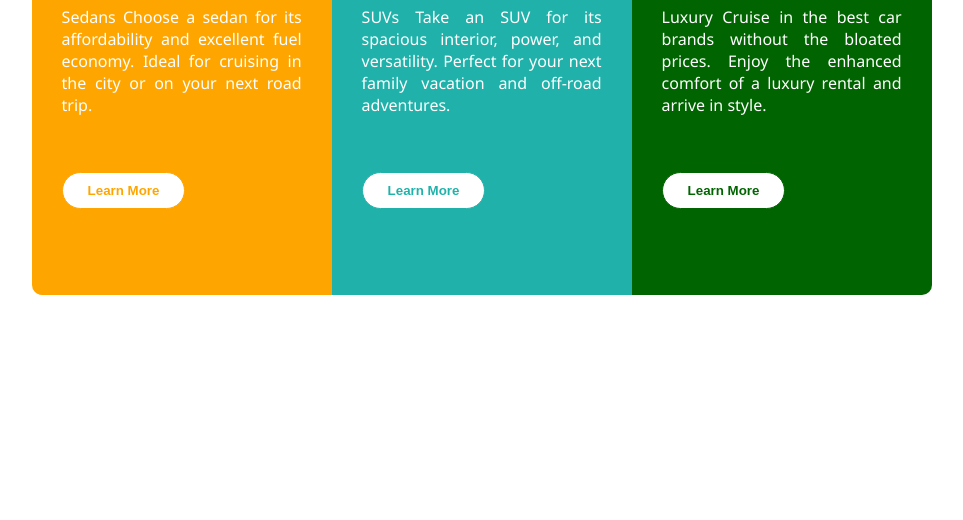
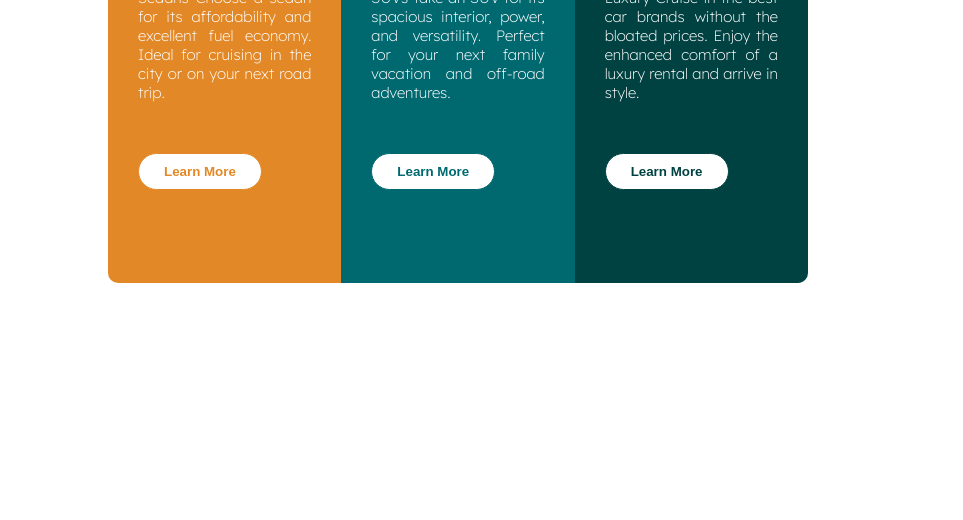
Before and after one commit to trend87/3-column-preview-card-component-challenge, a plain HTML site: page index.html in a window 1280 px wide. Shown: the part 280-800 px from the top of the page, without its empty margins (216-1179 px from the left). Drawn offline with Linux system fonts and the light colour scheme.

Commit message:
wrapped content between main tags and changed font-family

```diff
--- a/css/style.css
+++ b/css/style.css
@@ -4,56 +4,61 @@
 
 }
 .container{
-    margin: 0 15%;
+    margin: 3% 25%;
     display: flex;
     align-items: center;
     justify-content: center;
     background-color: white;
-    margin-top: 50px;
     height: 600px;
-    width: 1000px;
-    font-family: 'Segoe UI', Tahoma, Geneva, Verdana, sans-serif;
+    width: 700px;
+
 }
 .sedans{
     box-sizing: border-box;
-    background-color: orange;
+    background-color: hsl(31, 77%, 52%);
     color: white;
     height: 450px;
     width: 300px;
     border-top-left-radius: 10px;
     border-bottom-left-radius: 10px;
-    display: block;
-    padding:3% ;
+    padding:30px ;
 
 }
 .suv{
     box-sizing: border-box;
-    background-color: lightseagreen;
+    background-color: hsl(184, 100%, 22%);
     color: white;
     height: 450px;
     width: 300px;
-    padding:3% ;
+    padding:30px ;
 }
 .luxury{
     box-sizing: border-box;
-    background-color: darkgreen;
+    background-color: hsl(179, 100%, 13%);
     color: white;
     height: 450px;
     width: 300px;
     border-top-right-radius: 10px;
     border-bottom-right-radius: 10px;
-    padding:3% ;
+    padding:30px;
+}
+h1{
+    font-family: 'Big Shoulders Display', cursive;
 }
 p{
+    font-family: 'Lexend Deca', sans-serif;
     text-align: justify;
     height: 100px;
+    font-size: 15px;
+
+
 }
 
 .btn-1{
     border-radius: 30px;
     padding: 10px 25px;
-    border: 1px solid orange;
-    color: orange;
+    border: 1px solid hsl(31, 77%, 52%);
+    color: hsl(31, 77%, 52%);
     background-color: white;
     font-weight: bold;
     margin-top:50px ;
@@ -61,7 +66,7 @@ p{
 }
 .btn-1:hover{
     color: white;
-    background-color: orange;
+    background-color: hsl(31, 77%, 52%);
     border: 1px solid white;
 
 }
@@ -70,8 +75,8 @@ p{
 .btn-2{
     border-radius: 30px;
     padding: 10px 25px;
-    border: 1px solid lightseagreen;
-    color: lightseagreen;
+    border: 1px solid hsl(184, 100%, 22%);
+    color: hsl(184, 100%, 22%);
     background-color: white;
     font-weight: bold;
     margin-top:50px ;
@@ -79,15 +84,15 @@ p{
 }
 .btn-2:hover{
     color: white;
-    background-color: lightseagreen;
+    background-color: hsl(184, 100%, 22%);
     border: 1px solid white;
 
 }
 .btn-3{
     border-radius: 30px;
     padding: 10px 25px;
-    border: 1px solid darkgreen;
-    color: darkgreen;
+    border: 1px solid hsl(179, 100%, 13%);
+    color: hsl(179, 100%, 13%);
     background-color: white;
     font-weight: bold;
     margin-top:50px ;
@@ -95,7 +100,7 @@ p{
 }
 .btn-3:hover{
     color: white;
-    background-color: darkgreen;
+    background-color: hsl(179, 100%, 13%);
     border: 1px solid white;
 
 }
--- a/index.html
+++ b/index.html
@@ -7,8 +7,9 @@
     <title>3 column preview card component challenge</title>
     <link rel="icon" href="images/favicon-32x32.png">
     <link rel="stylesheet" href="css/style.css">
-</head>
+    <link href="https://fonts.googleapis.com/css2?family=Big+Shoulders+Display:wght@700&family=Lexend+Deca:wght@200&display=swap" rel="stylesheet">
 <body>
+    <main>
                 <div class="wrapper">
 
 
@@ -25,7 +26,7 @@
                     </div>
 
                     <div class="suv">
-                <img src="images/icon-sedans.svg" alt="suv icon" style="background-color: lightseagreen;">
+                        <img src="images/icon-sedans.svg" alt="suv icon">
                         <h1>SUV</h1>
                         <p>SUVs
                             Take an SUV for its spacious interior, power, and versatility. Perfect for your next family vacation
@@ -47,6 +48,6 @@
 
                 </div>
             </div>
-
+    </main>
 </body>
 </html>
```
Lines whose indentation alone changed are shown as unchanged.
